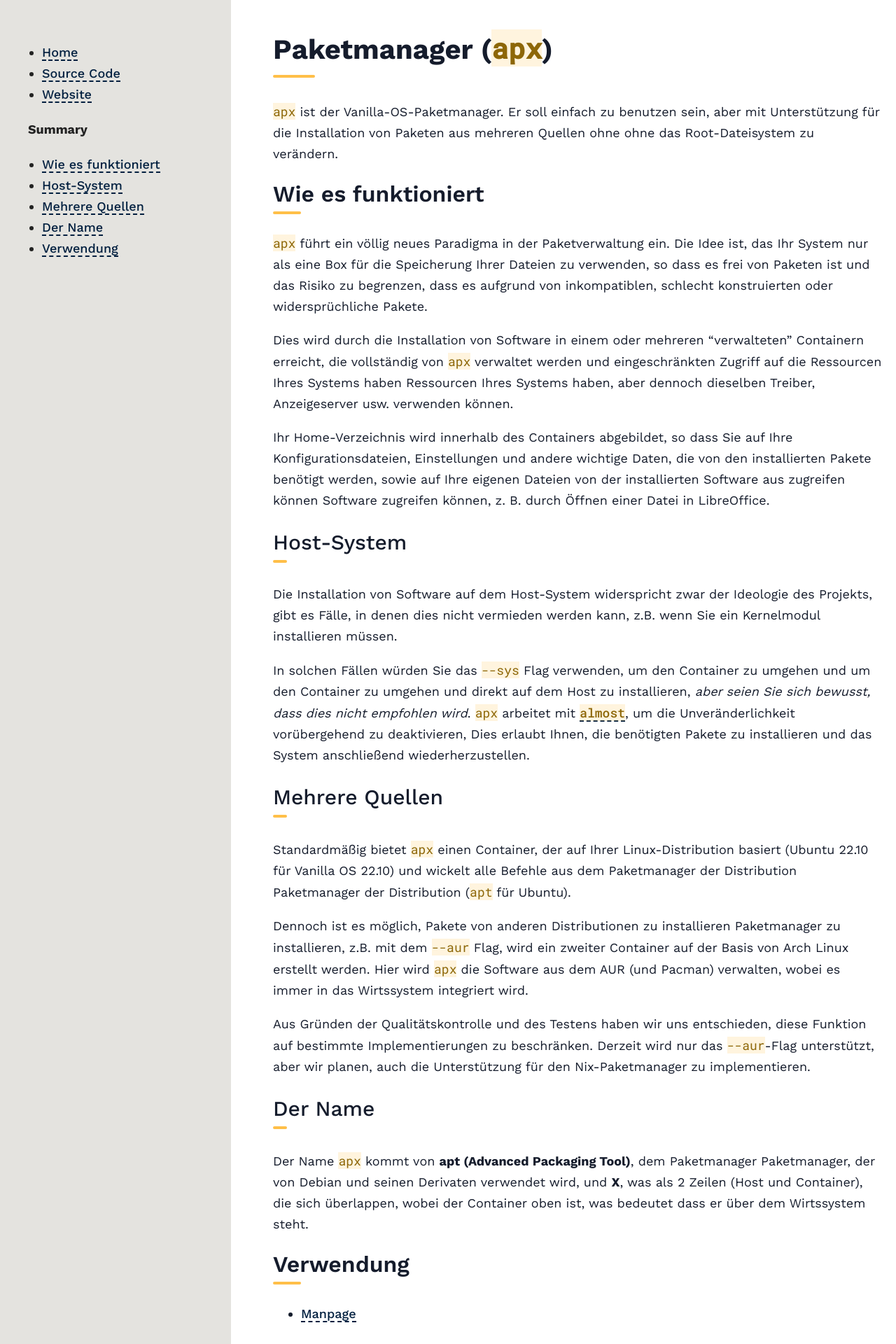
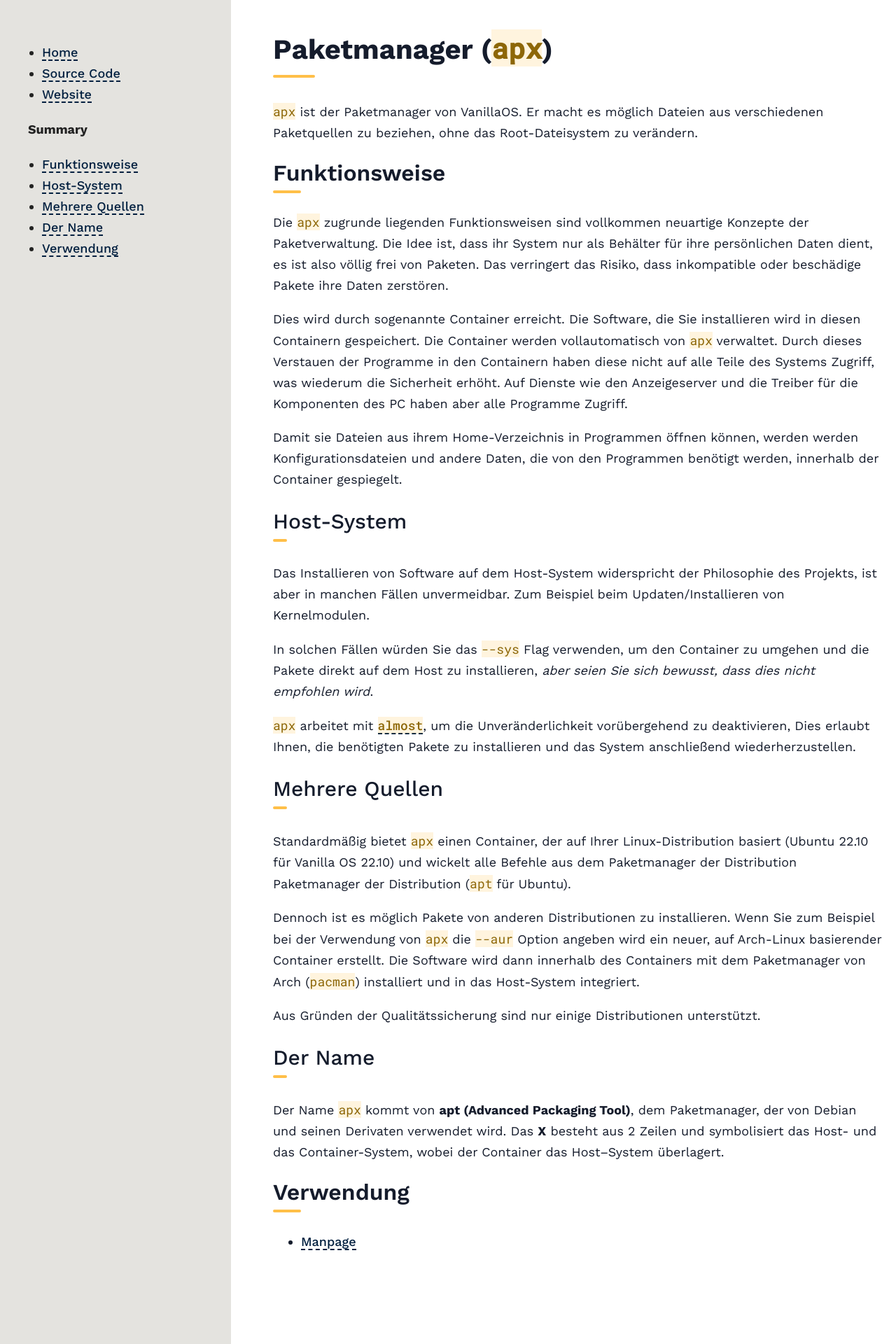
Before and after one commit to Vanilla-OS/documentation, a Jekyll site: the page built from docs/apx/index.de.md, in a window 1280 px wide. Shown: the whole page at 70% size. Built offline with Jekyll 4.4.1, drawn with Linux system fonts in a browser that asks for light colours; our own code applies the rules of GitHub Pages for plain Markdown files.

Commit message:
Add files via upload

```diff
--- a/docs/apx/index.de.md
+++ b/docs/apx/index.de.md
@@ -1,62 +1,45 @@
 ---
-Titel: Package Manager (apx) - Vanilla OS
-Beschreibt: Wie man apx, den Vanilla OS Paketmanager, benutzt.
+
+Titel: Paketmanager (apx) - VanillaOS
+
+Beschreibung: Bedienungsanleitung des Paketmanagers von VanillaOS, apx
+
 ---
 
 # Paketmanager (`apx`)
 
-`apx` ist der Vanilla-OS-Paketmanager. Er soll einfach zu benutzen sein, aber
-mit Unterstützung für die Installation von Paketen aus mehreren Quellen ohne
-ohne das Root-Dateisystem zu verändern.
+`apx` ist der Paketmanager von VanillaOS. Er macht es möglich Dateien aus verschiedenen Paketquellen zu beziehen, ohne das Root-Dateisystem zu verändern.
 
-## Wie es funktioniert
 
-`apx` führt ein völlig neues Paradigma in der Paketverwaltung ein. Die Idee ist, das
-Ihr System nur als eine Box für die Speicherung Ihrer Dateien zu verwenden, so dass es frei von Paketen ist
-und das Risiko zu begrenzen, dass es aufgrund von inkompatiblen, schlecht konstruierten oder
-widersprüchliche Pakete.
 
-Dies wird durch die Installation von Software in einem oder mehreren "verwalteten" Containern erreicht,
-die vollständig von `apx` verwaltet werden und eingeschränkten Zugriff auf die Ressourcen Ihres Systems haben
-Ressourcen Ihres Systems haben, aber dennoch dieselben Treiber, Anzeigeserver usw. verwenden können.
+## Funktionsweise
 
-Ihr Home-Verzeichnis wird innerhalb des Containers abgebildet, so dass Sie auf Ihre
-Konfigurationsdateien, Einstellungen und andere wichtige Daten, die von den installierten
-Pakete benötigt werden, sowie auf Ihre eigenen Dateien von der installierten Software aus zugreifen können
-Software zugreifen können, z. B. durch Öffnen einer Datei in LibreOffice.
+Die `apx` zugrunde liegenden Funktionsweisen sind vollkommen neuartige Konzepte der Paketverwaltung. Die Idee ist, dass ihr System nur als Behälter für ihre persönlichen Daten dient, es ist also völlig frei von Paketen. Das verringert das Risiko, dass inkompatible oder beschädige Pakete ihre Daten zerstören.
+
+Dies wird durch sogenannte Container erreicht. Die Software, die Sie installieren wird in diesen Containern gespeichert. Die Container werden vollautomatisch von `apx` verwaltet. Durch dieses Verstauen der Programme in den Containern haben diese nicht auf alle Teile des Systems Zugriff, was wiederum die Sicherheit erhöht. Auf Dienste wie den Anzeigeserver und die Treiber für die Komponenten des PC haben aber alle Programme Zugriff.
+
+Damit sie Dateien aus ihrem Home-Verzeichnis in Programmen öffnen können, werden werden Konfigurationsdateien und andere Daten, die von den Programmen benötigt werden, innerhalb der Container gespiegelt.
 
 ### Host-System
 
-Die Installation von Software auf dem Host-System widerspricht zwar der Ideologie des Projekts,
-gibt es Fälle, in denen dies nicht vermieden werden kann, z.B. wenn Sie
-ein Kernelmodul installieren müssen.
+Das Installieren von Software auf dem Host-System widerspricht der Philosophie des Projekts, ist aber in manchen Fällen unvermeidbar. Zum Beispiel beim Updaten/Installieren von Kernelmodulen.
 
-In solchen Fällen würden Sie das `--sys` Flag verwenden, um den Container zu umgehen und
-um den Container zu umgehen und direkt auf dem Host zu installieren, *aber seien Sie sich bewusst, dass dies nicht empfohlen wird*. `apx`
-arbeitet mit [`almost`](/docs/almost), um die Unveränderlichkeit vorübergehend zu deaktivieren,
+In solchen Fällen würden Sie das `--sys` Flag verwenden, um den Container zu umgehen und  die Pakete direkt auf dem Host zu installieren, *aber seien Sie sich bewusst, dass dies nicht empfohlen wird*.
+
+`apx` arbeitet mit [`almost`](/docs/almost), um die Unveränderlichkeit vorübergehend zu deaktivieren,
 Dies erlaubt Ihnen, die benötigten Pakete zu installieren und das System anschließend wiederherzustellen.
 
 ### Mehrere Quellen
 
-Standardmäßig bietet `apx` einen Container, der auf Ihrer Linux-Distribution basiert (Ubuntu
-22.10 für Vanilla OS 22.10) und wickelt alle Befehle aus dem Paketmanager der Distribution
-Paketmanager der Distribution (`apt` für Ubuntu).
+Standardmäßig bietet `apx` einen Container, der auf Ihrer Linux-Distribution basiert (Ubuntu 22.10 für Vanilla OS 22.10) und wickelt alle Befehle aus dem Paketmanager der Distribution Paketmanager der Distribution (`apt` für Ubuntu).
 
-Dennoch ist es möglich, Pakete von anderen Distributionen zu installieren
-Paketmanager zu installieren, z.B. mit dem `--aur` Flag, wird ein zweiter
-Container auf der Basis von Arch Linux erstellt werden. Hier wird `apx` die Software
-aus dem AUR (und Pacman) verwalten, wobei es immer in das Wirtssystem integriert wird.
+Dennoch ist es möglich Pakete von anderen Distributionen zu installieren. Wenn Sie zum Beispiel bei der Verwendung von `apx` die `--aur` Option angeben wird ein neuer, auf Arch-Linux basierender Container erstellt. Die Software wird dann innerhalb des Containers mit dem Paketmanager von Arch (`pacman`) installiert und in das Host-System integriert.
 
-Aus Gründen der Qualitätskontrolle und des Testens haben wir uns entschieden, diese Funktion
-auf bestimmte Implementierungen zu beschränken. Derzeit wird nur das `--aur`-Flag unterstützt, aber
-wir planen, auch die Unterstützung für den Nix-Paketmanager zu implementieren.
+Aus Gründen der Qualitätssicherung sind nur einige Distributionen unterstützt.
 
 ### Der Name
 
-Der Name `apx` kommt von **apt (Advanced Packaging Tool)**, dem Paketmanager
-Paketmanager, der von Debian und seinen Derivaten verwendet wird, und **X**, was als
-2 Zeilen (Host und Container), die sich überlappen, wobei der Container oben ist, was bedeutet
-dass er über dem Wirtssystem steht.
+Der Name `apx` kommt von **apt (Advanced Packaging Tool)**, dem Paketmanager, der von Debian und seinen Derivaten verwendet wird. Das **X** besteht aus 2 Zeilen und symbolisiert das Host- und das Container-System, wobei der Container das Host--System überlagert.
 
 ## Verwendung
 
```
